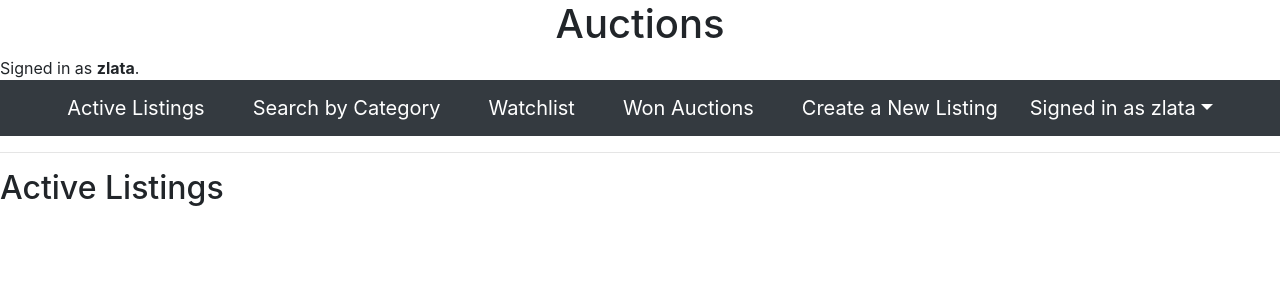
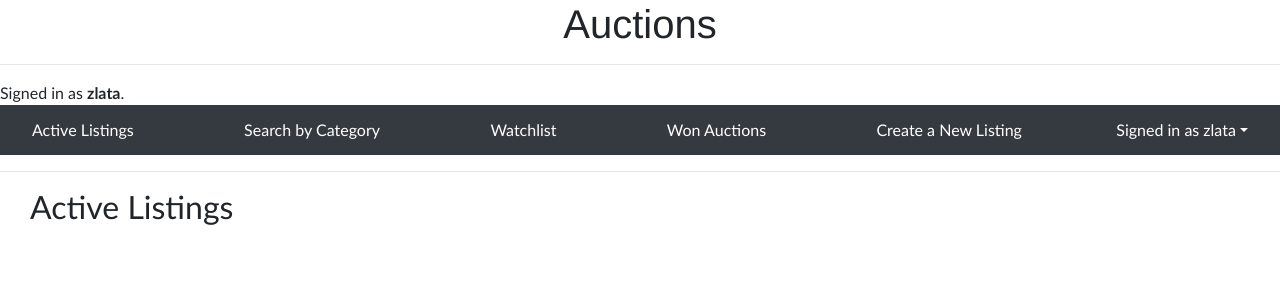
Before and after one commit to zlatakp/Ecommerce-Auction-Site, a Django app: page / in a window 1280 px wide. Shown: the top 300 px of the page. Run offline with Django 3.2, Linux system fonts and the light colour scheme; a user stored in the database is signed in; data that the repository does not hold is empty; some libraries are stand-ins or nearby versions.

Commit message:
navbar fixed

```diff
--- a/auctions/static/auctions/styles.css
+++ b/auctions/static/auctions/styles.css
@@ -1,16 +1,36 @@
 body {
     padding: 0px;
+    font-family:'Trebuchet MS', 'Lucida Sans Unicode', 'Lucida Grande', 'Lucida Sans', Arial, sans-serif;
+}
+
+a.dropdown-item.text-white:hover {
 
 }
 
-a.dropdown-item.text-white:hover {
-    color: #343a40!important;
-    background-color:#fff!important;
-
+h1 {
+    font-family: 'Franklin Gothic Medium', 'Arial Narrow', Arial, sans-serif;
 }
 
 div.dropdown-menu{
-    border: 0px;
+    margin-top: 8px;
     border-radius: 2px;
+    left: auto;
+    right: 15px;
+    text-align: right;
+    padding: 2px;
+    width: auto;
     float: right;
+    font-size: 14px;
 }
+
+main {
+    padding-left: 30px;
+}
+
+a.navbar-brand {
+    font-size: 16px;
+}
+
+ul.nav {
+    width: 100%
+}
--- a/auctions/templates/auctions/layout.html
+++ b/auctions/templates/auctions/layout.html
@@ -15,6 +15,7 @@
     </head>
     <body>
         <h1 class = "text-center">Auctions</h1>
+        <hr>
         <div>
             {% if user.is_authenticated %}
                 Signed in as <strong>{{ user.username }}</strong>.
@@ -24,7 +25,7 @@
         </div>
 
         <nav class = "navbar bg-dark justify-content-center">
-        <ul class="nav justify-content-center">
+        <ul class="nav justify-content-between">
             <li class="nav-item">
                 <a class="nav-link" href="{% url 'index' %}">Active Listings</a>
             </li>
@@ -44,8 +45,9 @@
                 <li class="nav-item dropdown_head">
                     <div class="dropdown">
                         <a href="#" class="dropdown-toggle" data-toggle="dropdown">Signed in as {{ user.username }}</a>
-                        <div class="dropdown-menu bg-dark">
-                            <a class="nav-link dropdown-item text-white" href="{% url 'logout' %}">Log Out</a>
+                        <div class="dropdown-menu">
+                            <a class="nav-link dropdown-item" href="{% url 'login' %}">Sign in with a different account</a>
+                            <a class="nav-link dropdown-item" href="{% url 'logout' %}">Log Out</a>
                         </div>
                     </div>
 
@@ -63,9 +65,11 @@
         </nav>
 
         <hr>
+        <main>
+            {% block body %}
+            {% endblock %}
+        </main>
 
-        {% block body %}
-        {% endblock %}
 
     <script>
         $("nav > ul > li > a, nav > ul > li > div > a ").addClass("navbar-brand text-white")
```
Also changed, not shown: db.sqlite3.
